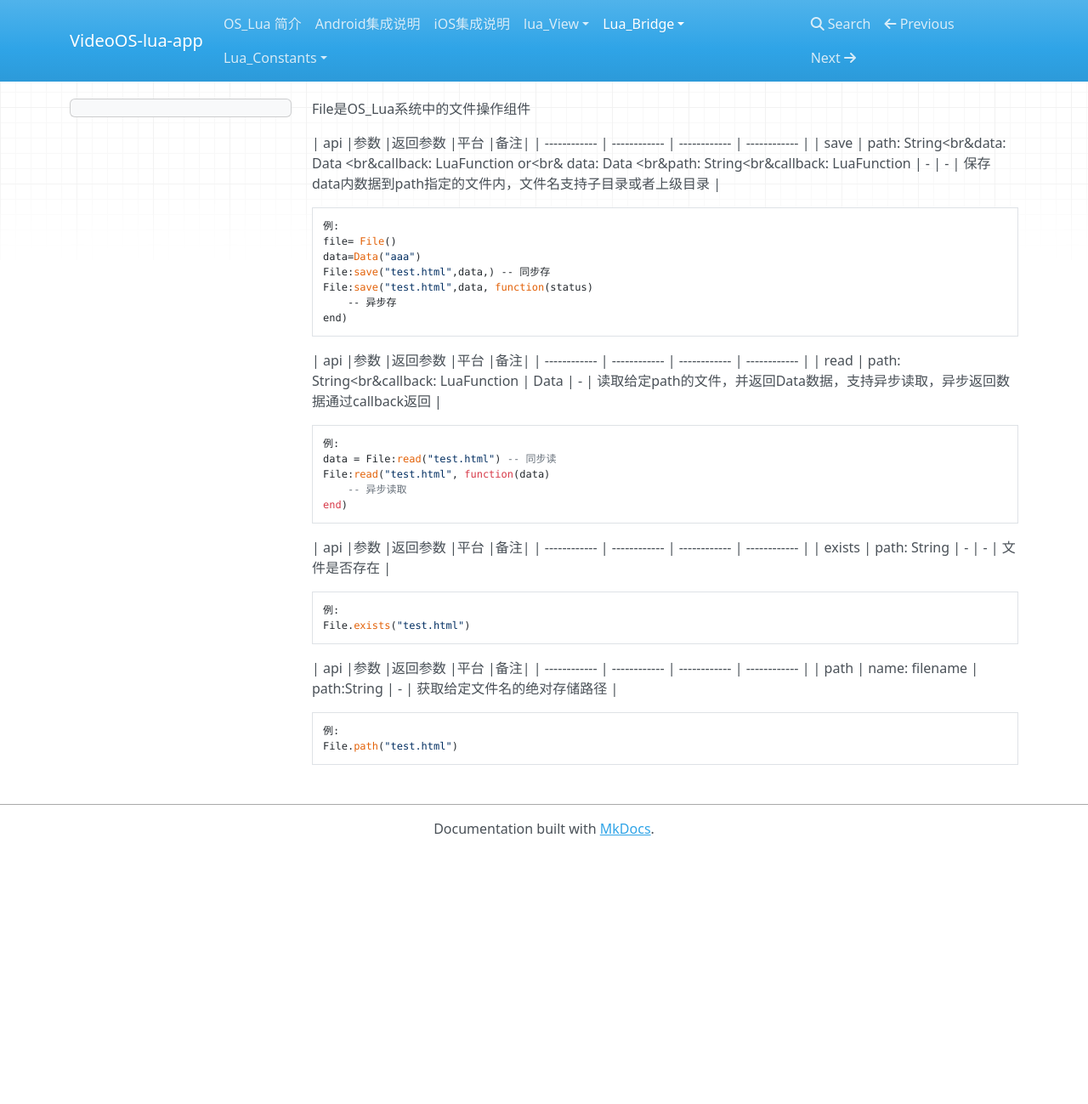
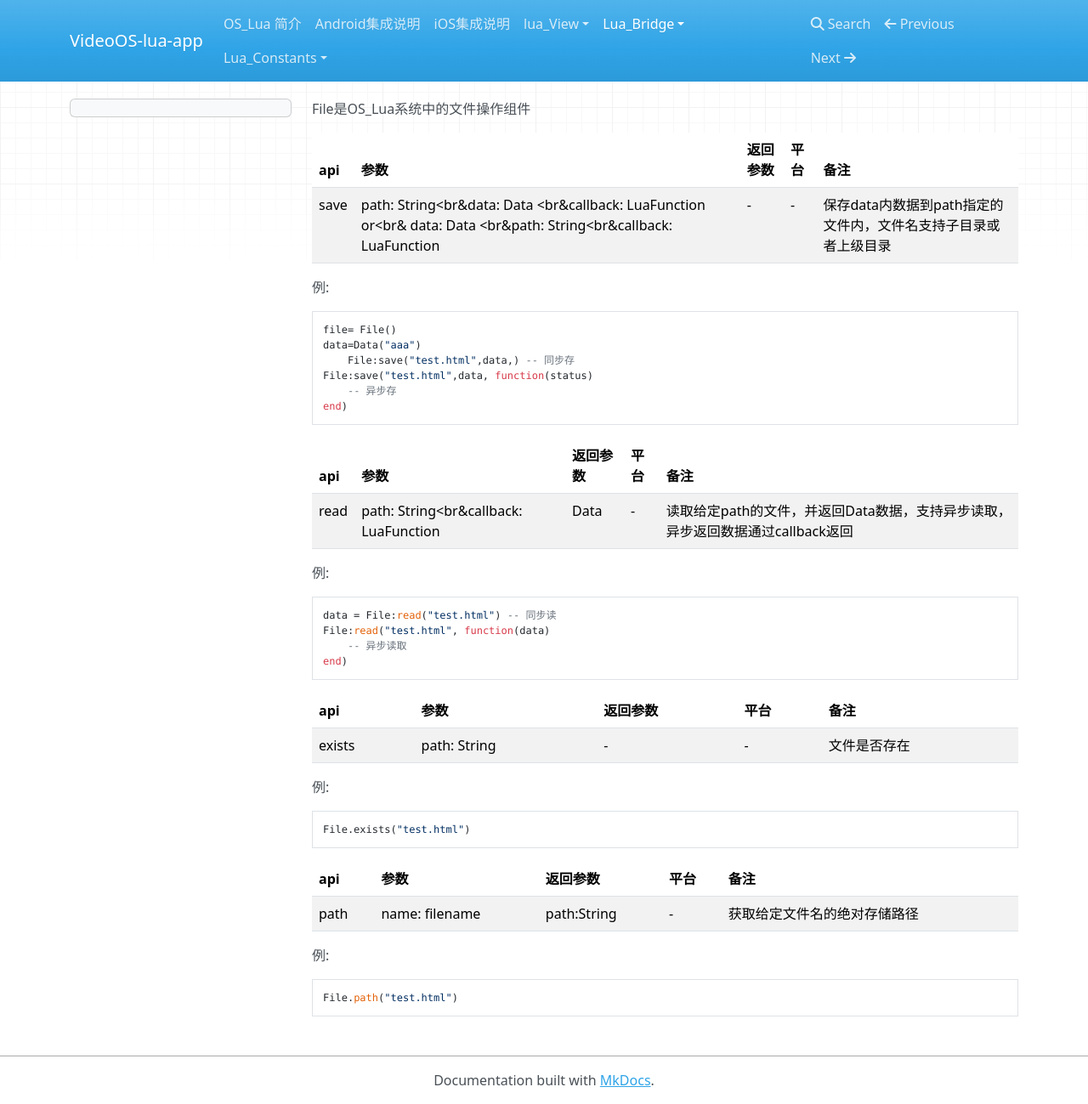
Before and after one commit to VideoOS/VideoOS-lua-app, an MkDocs documentation site: the page built from docs/API/Lua_Bridge/File.md, in a window 1280 px wide and 1299 px high. Shown: the whole window at 85% size. Built offline with MkDocs 1.6.1, drawn with Linux system fonts in a browser that asks for light colours; nearby versions of some CDN libraries.

Commit message:
no message

````diff
--- a/docs/API/Lua_Bridge/File.md
+++ b/docs/API/Lua_Bridge/File.md
@@ -2,39 +2,45 @@ File是OS_Lua系统中的文件操作组件
 
 
 | api  |参数   |返回参数   |平台   |备注|
-| ------------ | ------------ | ------------ | ------------ |
+| ------------ | ------------ | ------------ | ------------ |------------ |
 |   save     |  path: String<br&data: Data <br&callback: LuaFunction or<br& data: Data <br&path: String<br&callback: LuaFunction    |  -   |   -  |  保存data内数据到path指定的文件内，文件名支持子目录或者上级目录     |
 
-    例:
-    file= File()
-	data=Data("aaa")
-   	File:save("test.html",data,) -- 同步存
-    File:save("test.html",data, function(status)
-        -- 异步存
-    end)
+例:
+```lua
+file= File()
+data=Data("aaa")
+	File:save("test.html",data,) -- 同步存
+File:save("test.html",data, function(status)
+    -- 异步存
+end)
+```
 
 | api  |参数   |返回参数   |平台   |备注|
-| ------------ | ------------ | ------------ | ------------ |
+| ------------ | ------------ | ------------ | ------------ |------------ |
 |    read    |   path: String<br&callback: LuaFunction   |   Data  |   -  |  读取给定path的文件，并返回Data数据，支持异步读取，异步返回数据通过callback返回     |
 
-    例:
-    data = File:read("test.html") -- 同步读
-    File:read("test.html", function(data)
-        -- 异步读取
-    end)
-
+例:
+```lua
+data = File:read("test.html") -- 同步读
+File:read("test.html", function(data)
+    -- 异步读取
+end)
+```
 
 | api  |参数   |返回参数   |平台   |备注|
-| ------------ | ------------ | ------------ | ------------ |
+| ------------ | ------------ | ------------ | ------------ |------------ |
 |   exists     |   path: String   |   -  |   -  |    文件是否存在   |
 
-    例:
-	File.exists("test.html")
-
+例:
+```lua
+File.exists("test.html")
+```
 
 | api  |参数   |返回参数   |平台   |备注|
-| ------------ | ------------ | ------------ | ------------ |
+| ------------ | ------------ | ------------ | ------------ |------------ |
 |    path    |  name: filename    |  path:String   |   -  |  获取给定文件名的绝对存储路径     |
 
-    例:
-	File.path("test.html")
+例:
+```lua
+File.path("test.html")
+```
````
Also changed, not shown: docs/API/Lua_Bridge/Http.md (+34 -34 lines).
